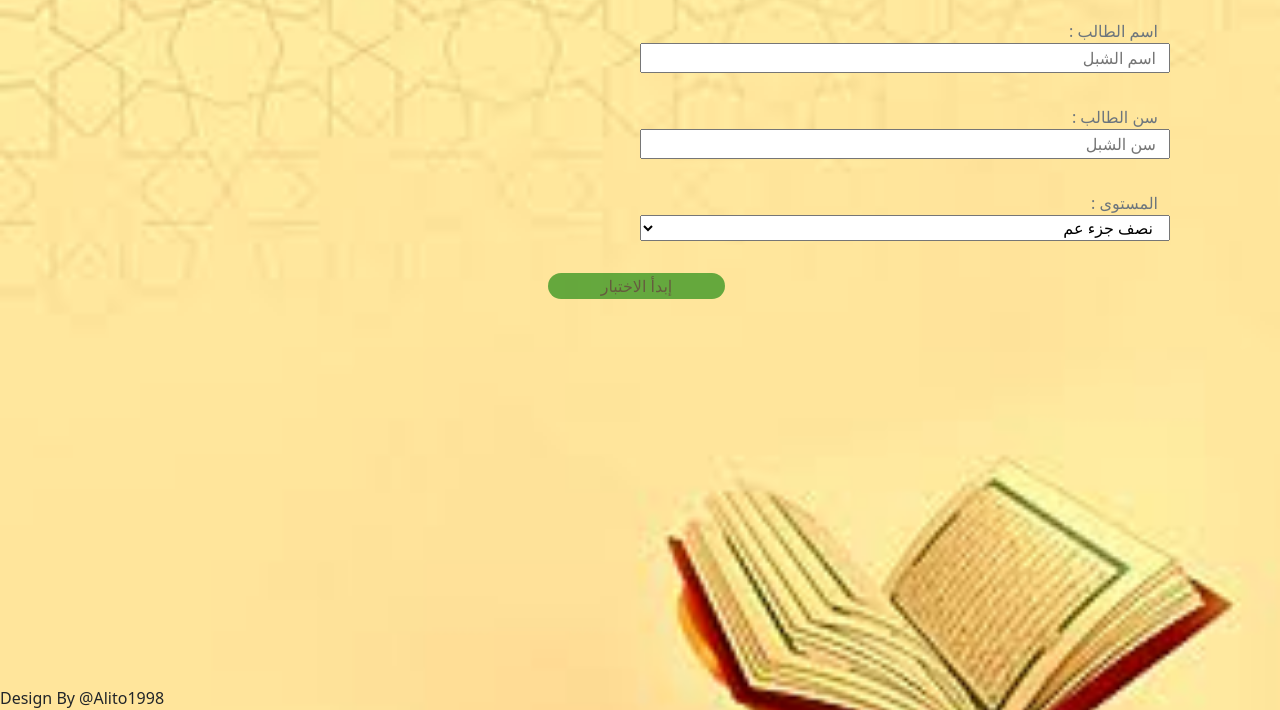
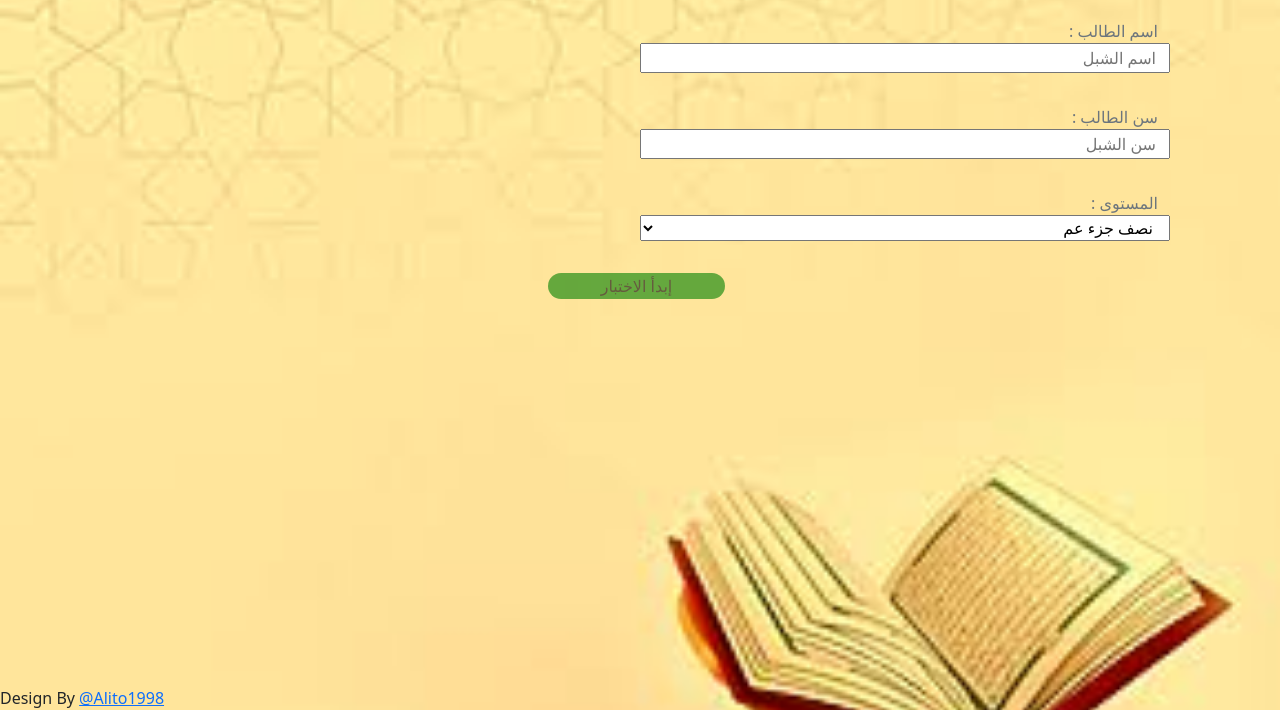
Before and after one commit to ALITO1998/ALITO1998.github.io, a plain HTML site: page index.html in a window 1280 px wide. Shown: the part 90-800 px from the top of the page. Drawn offline with nearby package versions, Linux system fonts and the light colour scheme.

Commit message:
Update index.html
add my footer link

```diff
--- a/index.html
+++ b/index.html
@@ -69,7 +69,7 @@
         </div>
     </div>
     </div>
-    <footer class=" fixed-bottom">Design By @Alito1998</footer>
+    <footer class=" fixed-bottom">Design By <a href="https://github.com/ALITO1998" >@Alito1998</a></footer>
     <script src="main.js" />
     <script src="https://code.jquery.com/jquery-3.5.1.slim.min.js"></script>
     <script src="https://cdn.jsdelivr.net/npm/@popperjs/core@2.5.4/dist/umd/popper.min.js"></script>
```
